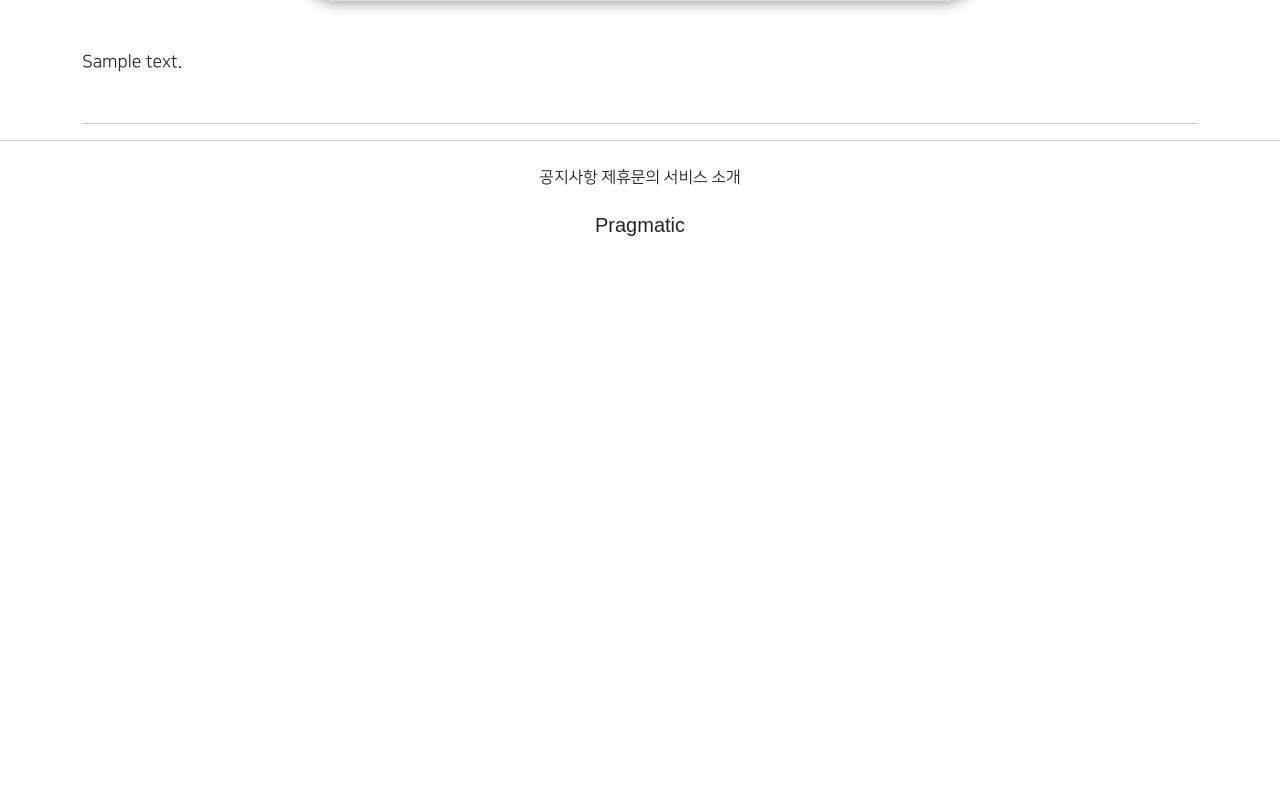
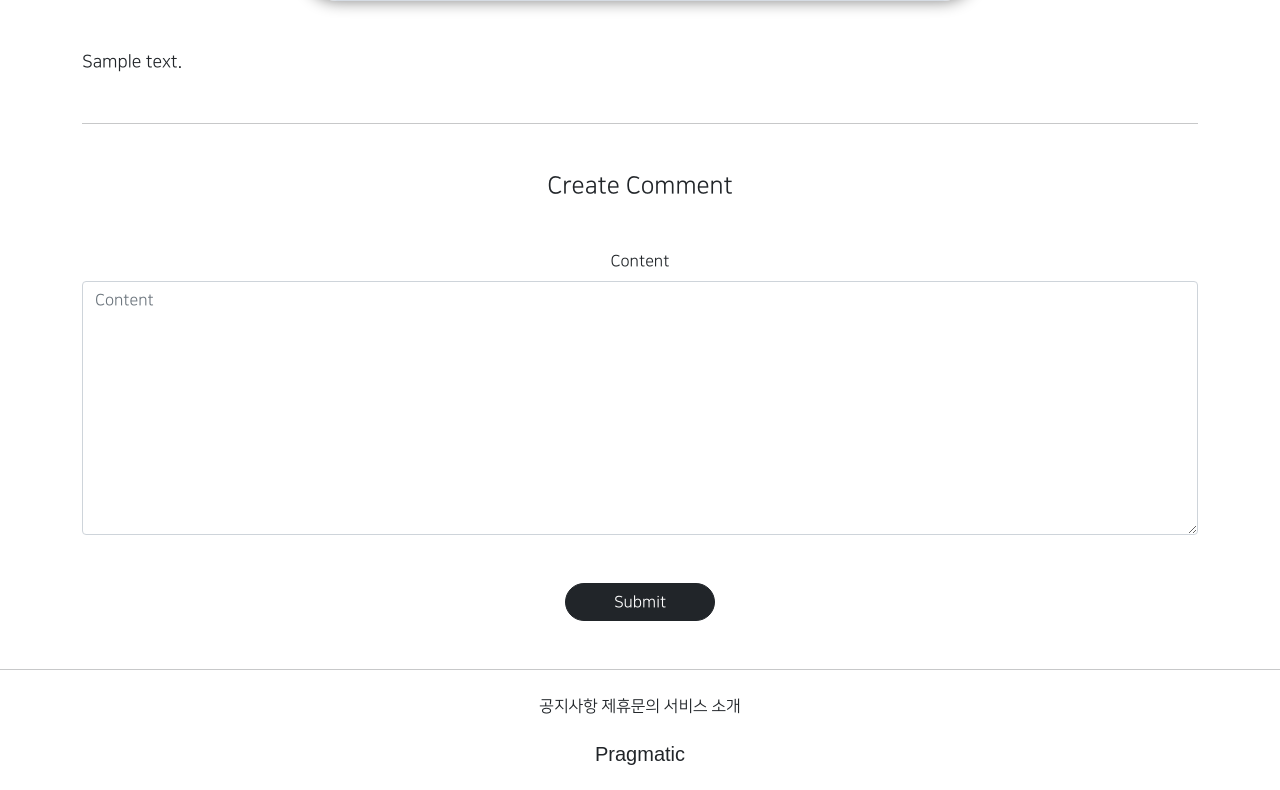
Before and after one commit to yeoni-ni/Web_Application, a Django app: page /articles/detail/1 in a window 1280 px wide. Shown: the part 937-1727 px from the top of the page. Before the commit the page ends 1173 px from the top, so only its background shows below. Run offline with Django 3.2, Linux system fonts and the light colour scheme; tables that the repository leaves empty hold one stand-in row (values such as "Sample post"); grey boxes marked "Sample" are stand-in pictures; parts of the project's set-up code (start-up, migrations or seed data) failed here and were passed over; some libraries are stand-ins or nearby versions; some web fonts are replaced.

Commit message:
8/9 class 6ban commit 4

```diff
--- a/articleapp/templates/articleapp/detail.html
+++ b/articleapp/templates/articleapp/detail.html
@@ -32,8 +32,9 @@
             {% endif %}
         </div>
         <hr>
-        <div>
+        <div class="text-center my-4">
             {#   댓글 내용, 댓글 작성     #}
+            {% include 'commentapp/create.html' %}
         </div>
     </div>
 
--- a/articleapp/views.py
+++ b/articleapp/views.py
@@ -5,10 +5,12 @@ from django.shortcuts import render
 from django.urls import reverse_lazy, reverse
 from django.utils.decorators import method_decorator
 from django.views.generic import CreateView, DetailView, UpdateView, DeleteView, ListView
+from django.views.generic.edit import FormMixin
 
 from articleapp.forms import ArticleCreationForm
 from articleapp.models import Article
 from articleapp.templates.articleapp.decorators import article_ownership_required
+from commentapp.forms import CommentCreationForm
 
 
 @method_decorator(login_required, 'get')
@@ -25,8 +27,9 @@ class ArticleCreateView(CreateView):
     def get_success_url(self):
         return reverse('articleapp:detail', kwargs={'pk': self.object.pk})
 
-class ArticleDetailView(DetailView):
+class ArticleDetailView(DetailView, FormMixin):
     model = Article
+    form_class = CommentCreationForm
     context_object_name = 'target_article'
     template_name = 'articleapp/detail.html'
 
--- a/commentapp/templates/commentapp/create.html
+++ b/commentapp/templates/commentapp/create.html
@@ -1,8 +1,6 @@
-{% extends 'base.html' %}
 {% load bootstrap4 %}
-{% block content %}
 
-    <div class="text-center mx-500 m-auto">
+    <div class="text-center mw-500 m-auto">
         <div class="m-5">
             <h4>
                 Create Comment
@@ -12,11 +10,13 @@
             <form action="{% url 'commentapp:create' %}" method="post">
                 {% csrf_token %}
                 {% bootstrap_form form %}
+                <input type="hidden"
+                       name="article_pk"
+                       value="{{ target_article.pk }}">
                 <div class="m-5">
-                    <input type="submit" class="btn btn-dark rounded-pill px-5">
+                <input type="submit"
+                       class="btn btn-dark rounded-pill px-5">
                 </div>
             </form>
         </div>
     </div>
-
-{% endblock %}
--- a/commentapp/urls.py
+++ b/commentapp/urls.py
@@ -3,7 +3,6 @@ from django.urls import path
 from commentapp.views import CommentCreateView
 
 app_name = 'commentapp'
-urlpatterns= [
-    path('create/', CommentCreateView.as_view(), name='create')
-
+urlpatterns = [
+    path('create/', CommentCreateView.as_view(), name='create'),
 ]
```
Also changed, not shown: commentapp/views.py (+6 -1 lines), commentapp/forms.py (line endings or trailing spaces).
